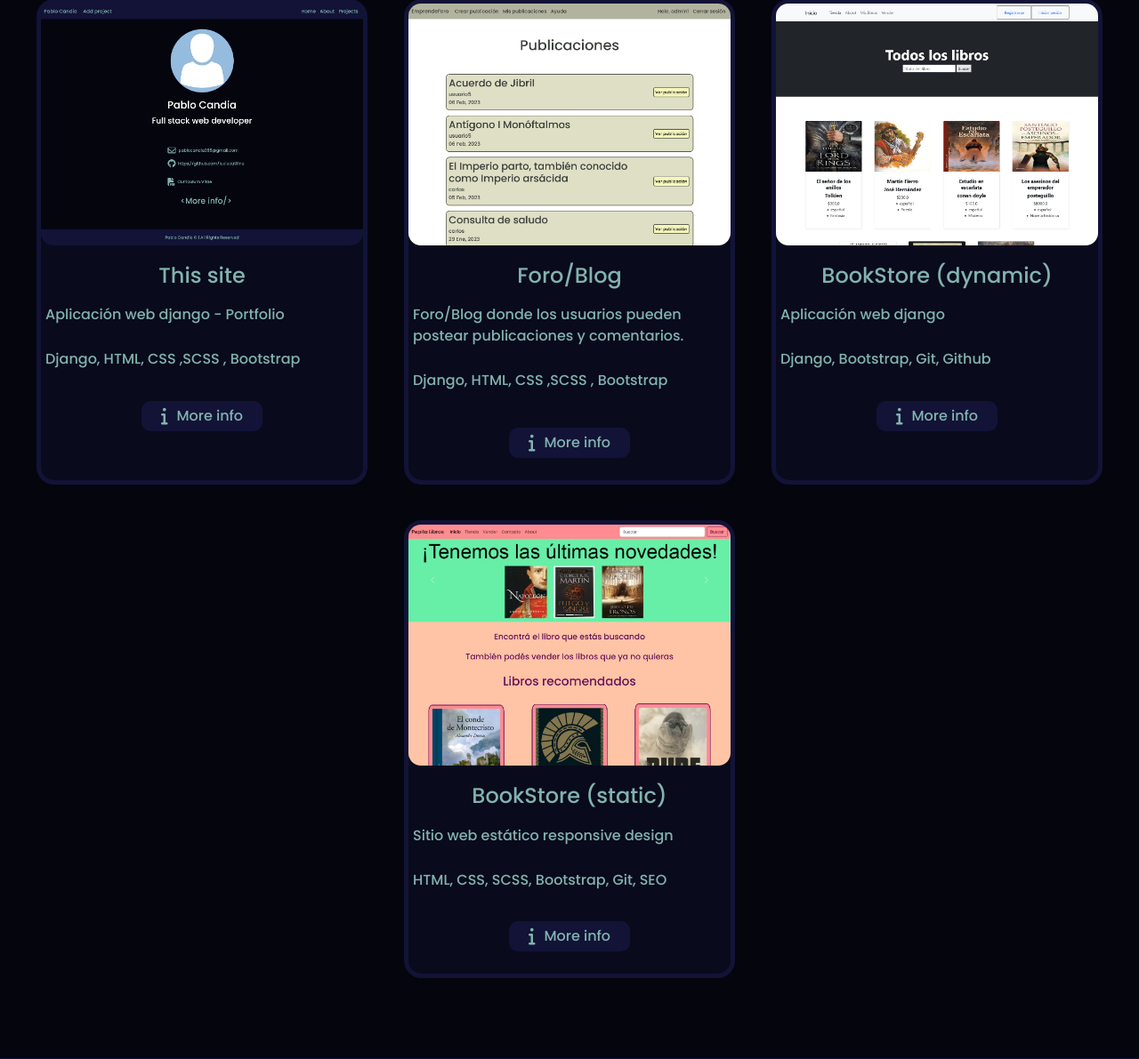
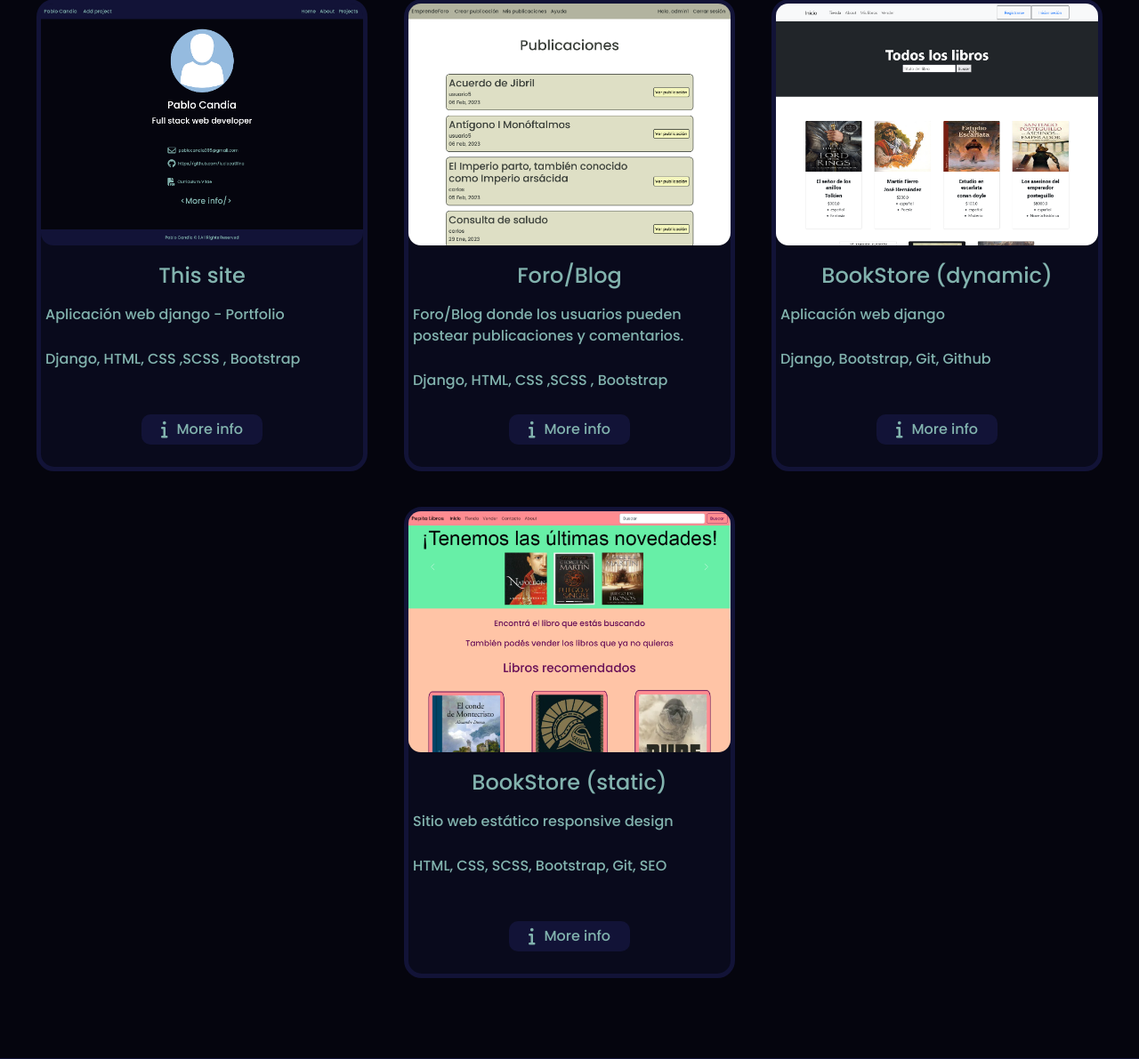
Before and after one commit to luciocatilina/portfolioDjango-PabloCandia, a Django app: page /projects in a window 1280 px wide. Shown: the part 329-1520 px from the top of the page at 89% size. Run offline with Django 4.2, Linux system fonts and the light colour scheme; data comes from the database, SQL or seed files in the repository; both versions use the stored data as it was after the commit; parts of the project's set-up code (start-up, migrations or seed data) failed here and were passed over; some libraries are stand-ins or nearby versions.

Commit message:
posicion card_porject_buton

```diff
--- a/portfolio/App/static/App/css/style.css
+++ b/portfolio/App/static/App/css/style.css
@@ -269,7 +269,7 @@
     width: 100%;
     border-radius: 14px; }
   .card_project .text {
-    min-height: 150px; }
+    min-height: 165px; }
     .card_project .text h6 {
       text-align: center;
       font-size: 1.5rem;
```
Also changed, not shown: portfolio/db.sqlite3, portfolio/media/img_proyect/portfolio-cargar.png (added), portfolio/media/img_proyect/portfolio-index.png (added), portfolio/media/img_proyect/portfolio-login.png (added).
